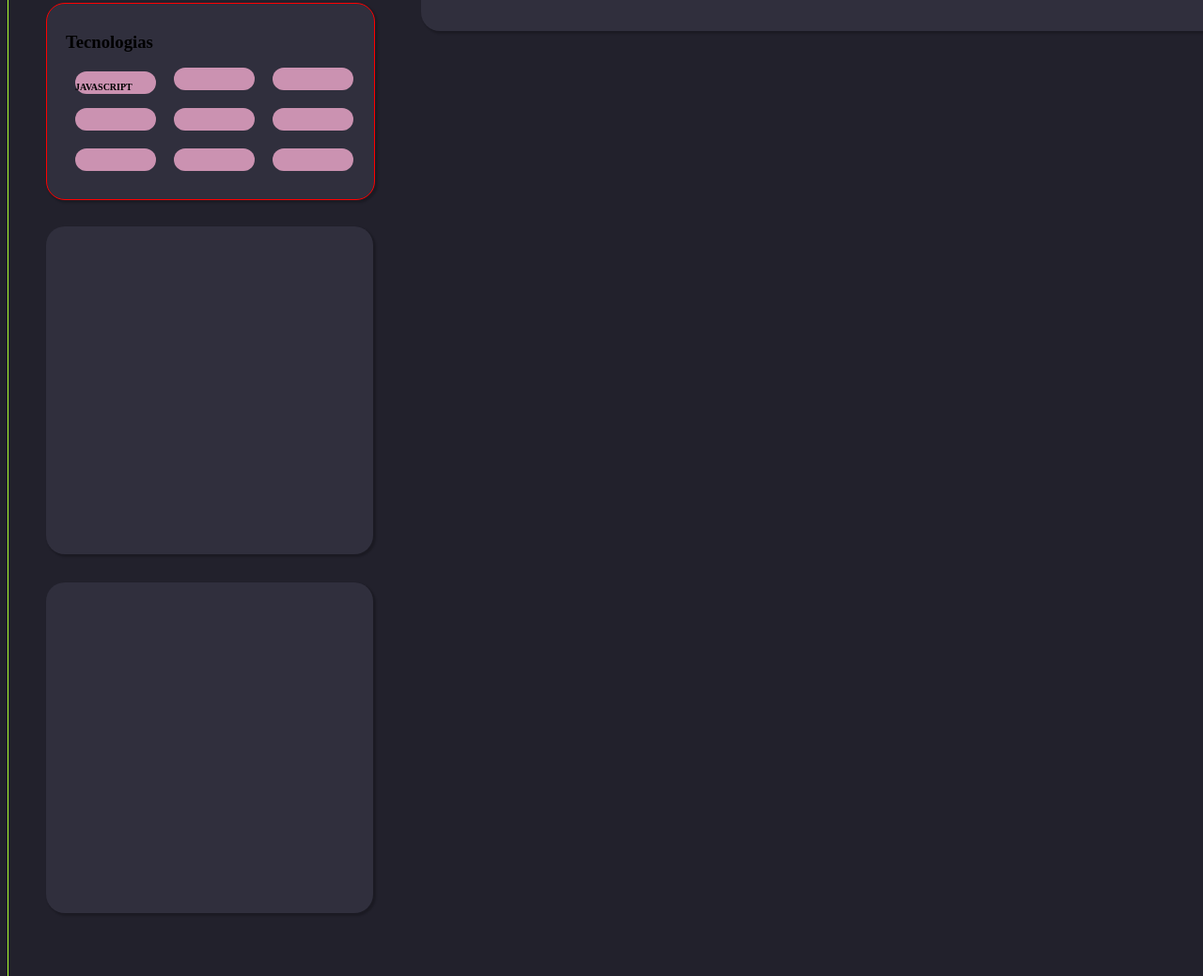
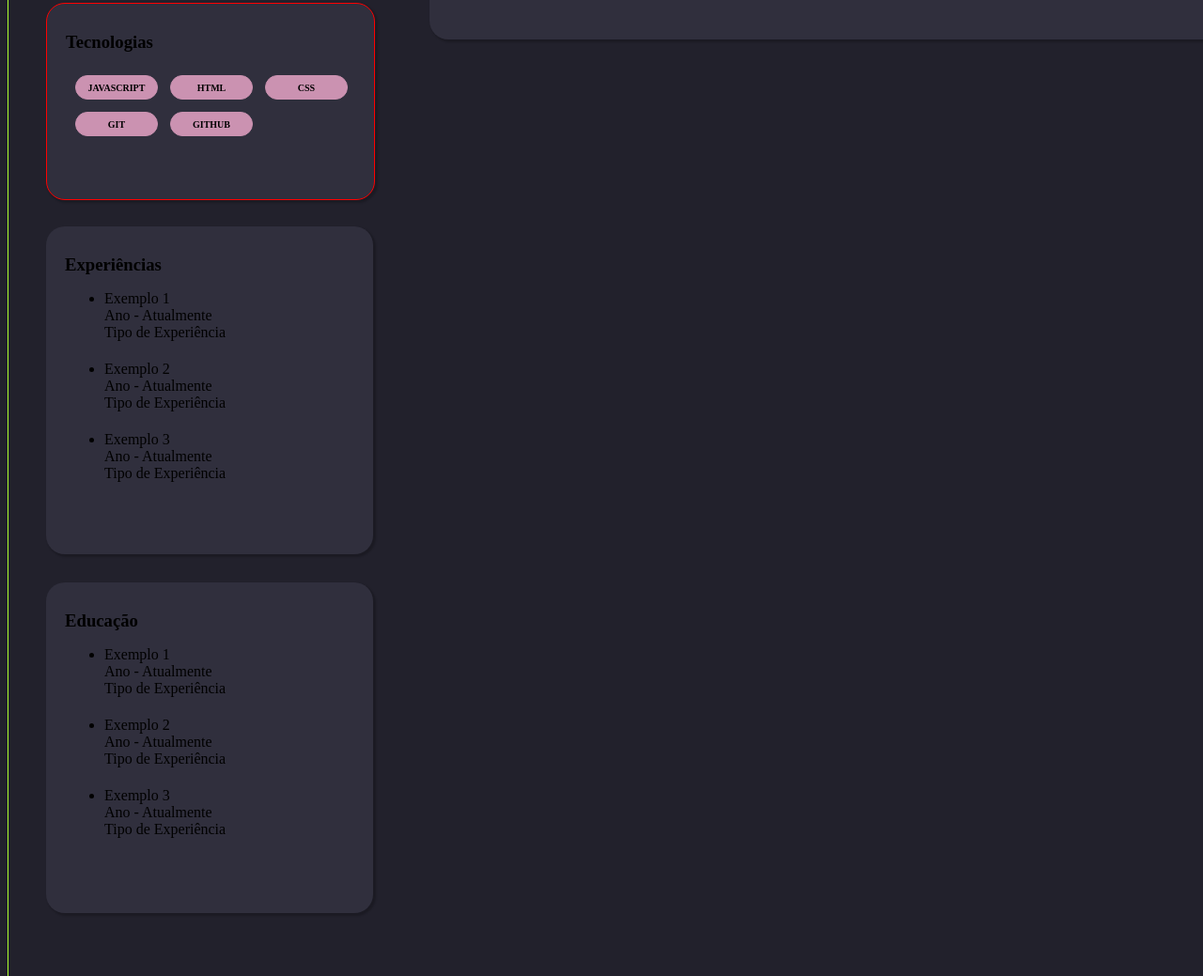
Before and after one commit to igorbgoes/novo-portifolio, a plain HTML site: page index.html in a window 1280 px wide. Shown: the part 657-1696 px from the top of the page at 94% size. Drawn offline with nearby package versions, Linux system fonts and the light colour scheme.

Commit message:
fineshed the next 4 conteiners

```diff
--- a/index.html
+++ b/index.html
@@ -28,26 +28,59 @@
         </div>
         <div id="conteiner-tecnologias">
             <h3>Tecnologias</h3>
-            <div id="tec-1">
-                <p>JAVASCRIPT</p>
-            </div>
-            <div id="tec-2"></div>
-            <div id="tec-3"></div>
-            <div id="tec-4"></div>
-            <div id="tec-5"></div>
-            <div id="tec-6"></div>
-            <div id="tec-7"></div>
-            <div id="tec-8"></div>
-            <div id="tec-9"></div>
+            <p class="tec-javascript">JAVASCRIPT</p>
+            <p class="tec-html">HTML</p>
+            <p class="tec-css">CSS</p>
+            <p class="tec-git">GIT</p>
+            <p class="tec-github">GITHUB</p>
         </div>
         <div id="conteiner-experiencias">
+            <h3>Experiências</h3>
+            <ul>
+                <li class="linhas-exp">
+                    Exemplo 1
+                    <p class="periodo">Ano - Atualmente</p>
+                    <p class="tipo-exp">Tipo de Experiência</p>
+                </li>
 
+                <li class="linhas-exp">
+                    Exemplo 2
+                    <p class="periodo">Ano - Atualmente</p>
+                    <p class="tipo-exp">Tipo de Experiência</p>
+                </li>
+
+                <li class="linhas-exp">
+                    Exemplo 3
+                    <p class="periodo">Ano - Atualmente</p>
+                    <p class="tipo-exp">Tipo de Experiência</p>
+                </li>
+            </ul>
         </div>
         <div id="conteiner-educacao">
+            <h3>Educação</h3>
+            <ul>
+                <li class="linhas-educ">
+                    Exemplo 1
+                    <p class="periodo">Ano - Atualmente</p>
+                    <p class="tipo-exp">Tipo de Experiência</p>
+                </li>
 
+                <li class="linhas-educ">
+                    Exemplo 2
+                    <p class="periodo">Ano - Atualmente</p>
+                    <p class="tipo-exp">Tipo de Experiência</p>
+                </li>
+
+                <li class="linhas-educ">
+                    Exemplo 3
+                    <p class="periodo">Ano - Atualmente</p>
+                    <p class="tipo-exp">Tipo de Experiência</p>
+                </li>
+            </ul>
         </div>
         <div id="conteiner-meus-projetos">
-
+            <h3>Meus Projetos</h3>
+            <a href="https://github.com/igorbgoes" target="_blank">Veja todos</a>
         </div>
         <div id="conteiner-projeto-1">
 
--- a/style.css
+++ b/style.css
@@ -157,98 +157,54 @@ body {
     margin: 30px auto 0 20px;
 }
 
-#tec-1 {
+#conteiner-tecnologias p {
+    display: inline-flex;
+    margin: 0;
+    border: 1px solid #cb92b1;
+    background-color: #cb92b1;
+    border-radius: 30px;
+    height: 24px;
     width: 86px;
-    height: 24px;
-    background: #CB92B1;
-    border-radius: 30px;
-    display: inline-flex;
-    margin: 20px 15px 0 30px;
-}
-
-#tec-1 p {
     font-style: normal;
     font-weight: 700;
     font-size: 10px;
     line-height: 13px;
-
-    color: #000000;
-
+    align-items: center;
+    justify-content: center;
 }
 
-#tec-2 {
-    width: 86px;
-    height: 24px;
-    background: #CB92B1;
-    border-radius: 30px;
-    display: inline-flex;
-    margin: 0px 15px 0 0;
+.tec-javascript {
+   position: absolute;
+   top: 76px;
+   left: 30px;
 }
 
-#tec-3 {
-    width: 86px;
-    height: 24px;
-    background: #CB92B1;
-    border-radius: 30px;
-    display: inline-flex;
-}
+.tec-html {
+    position: absolute;
+    top: 76px;
+    left: 131px;
+ }
 
-#tec-4 {
-    width: 86px;
-    height: 24px;
-    background: #CB92B1;
-    border-radius: 30px;
-    display: inline-flex;
-    margin: 15px 15px 0 30px;
-}
+ .tec-css {
+    position: absolute;
+    top: 76px;
+    left: 232px;
+ }
 
-#tec-5 {
-    width: 86px;
-    height: 24px;
-    background: #CB92B1;
-    border-radius: 30px;
-    display: inline-flex;
-    margin: 0px 15px 0 0;
-}
+ .tec-git {
+    position: absolute;
+    top: 115px;
+    left: 30px;
+ }
 
-#tec-6 {
-    width: 86px;
-    height: 24px;
-    background: #CB92B1;
-    border-radius: 30px;
-    display: inline-flex;
-}
-
-#tec-7 {
-    width: 86px;
-    height: 24px;
-    background: #CB92B1;
-    border-radius: 30px;
-    display: inline-flex;
-    margin: 15px 15px 0 30px;
-}
-
-#tec-8 {
-    width: 86px;
-    height: 24px;
-    background: #CB92B1;
-    border-radius: 30px;
-    display: inline-flex;
-    margin: 0px 15px 0 0;
-}
-
-#tec-9 {
-    width: 86px;
-    height: 24px;
-    background: #CB92B1;
-    border-radius: 30px;
-    display: inline-flex;
-}
+ .tec-github {
+    position: absolute;
+    top: 115px;
+    left: 131px;
+ }
 
 
-
-
-/*experiencias*/
+/* experiencias */
 
 #conteiner-experiencias {
     background: #302F3D;
@@ -261,6 +217,27 @@ body {
     margin: 0 0 0 40px;
 }
 
+#conteiner-experiencias h3 {
+    margin: 30px auto 0 20px;
+}
+
+#conteiner-experiencias ul {
+    padding-left: 0;
+    margin-left: 62px;
+
+}
+
+#conteiner-experiencias ul li p {
+
+    margin: 0;
+}
+
+.linhas-exp {
+    margin-bottom: 21px;
+}
+
+/* educação */
+
 #conteiner-educacao {
     background: #302F3D;
     box-shadow: 2px 2px 2px 1px rgba(0, 0, 0, 0.2);
@@ -272,6 +249,26 @@ body {
     top: 1277px;
 }
 
+#conteiner-educacao h3 {
+    margin: 30px auto 0 20px;
+}
+
+#conteiner-educacao ul {
+    padding-left: 0;
+    margin-left: 62px;
+
+}
+
+#conteiner-educacao ul li p {
+
+    margin: 0;
+}
+
+.linhas-educ {
+    margin-bottom: 21px;
+}
+
+/* meus projeto */
 #conteiner-meus-projetos {
     background: #302F3D;
     box-shadow: 2px 2px 2px 1px rgba(0, 0, 0, 0.2);
@@ -283,6 +280,22 @@ body {
     margin: 40px 40px 0 448px;
     border: pink 1px solid;
 }
+
+#conteiner-meus-projetos h3 {
+    display: inline-flex;
+    margin: 30px 0 30px 30px;
+    text-align: center;
+}
+
+#conteiner-meus-projetos a {
+    display: inline-flex;
+    text-align: center;
+    margin: 34px 30px 34px 700px;
+    text-decoration: none;
+    color: #837e9f;
+}
+
+/* projeto 1 */
 
 #conteiner-projeto-1 {
     background: #302F3D;
@@ -315,8 +328,7 @@ body {
     position: absolute;
     width: 952px;
     height: 86px;
-    left: 448px;
-    top: 373px;
+    margin: 373px 40px 0 448px;
 }
 
 #conteiner-postagem {
@@ -326,6 +338,5 @@ body {
     position: absolute;
     width: 952px;
     height: 201px;
-    left: 448px;
-    top: 489px;
+    margin: 489px 40px 0 448px;
 }
```
